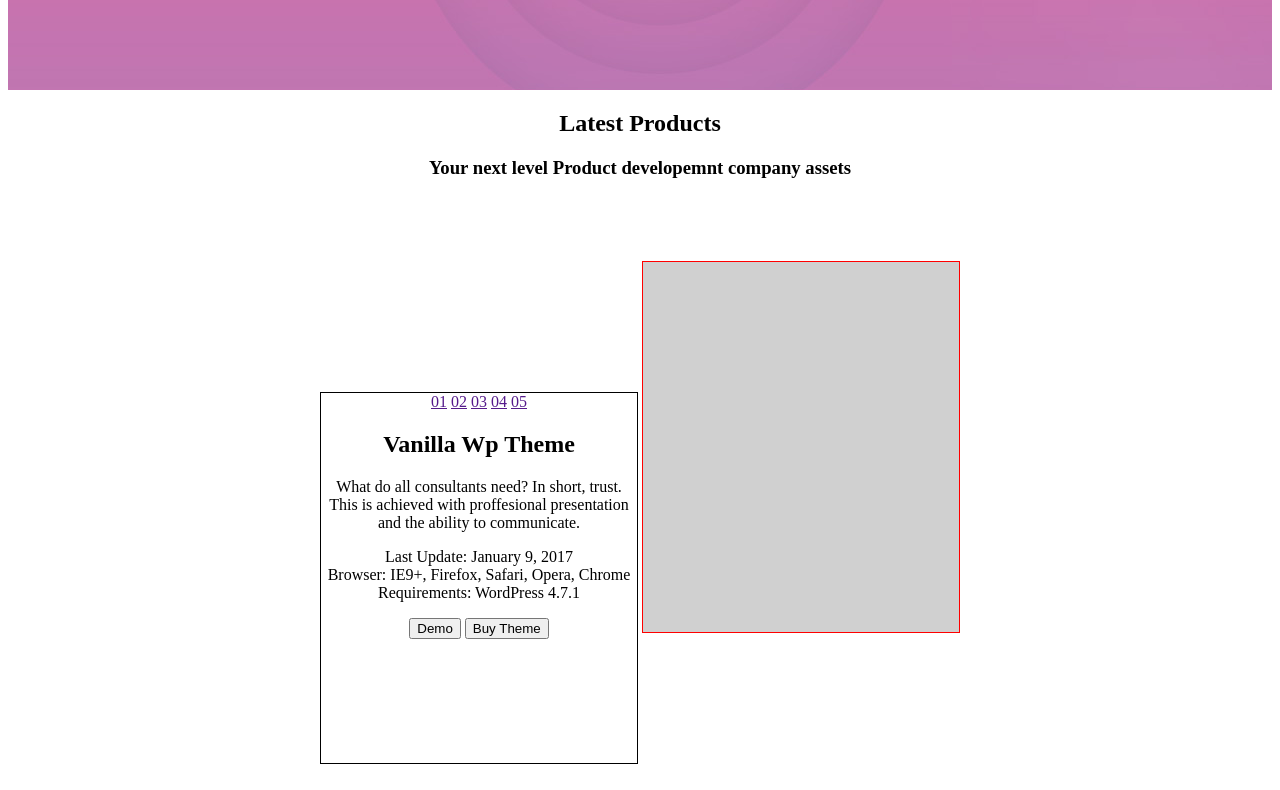
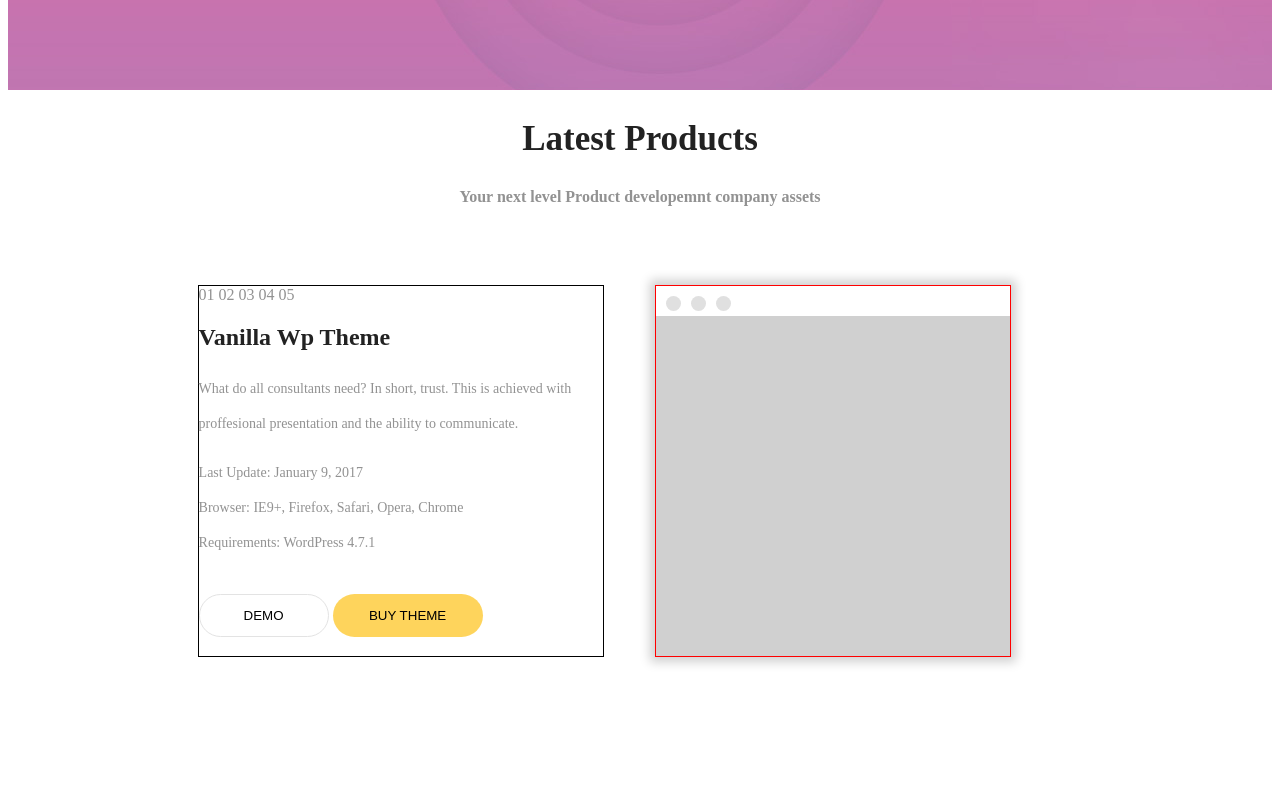
Before and after one commit to Kraidaiki/GeneralHomework, a plain HTML site: page Index.html in a window 1280 px wide. Shown: the part 2590-3380 px from the top of the page. Drawn offline with Linux system fonts and the light colour scheme; a web font is replaced by a local one.

Commit message:
Сделал секцию Products (осталось только подключить шрифты)

```diff
--- a/Index.html
+++ b/Index.html
@@ -2,7 +2,7 @@
 <html lang="en">
 <head>
 	<meta charset="UTF-8">
-	<title>GeneralHomework</title>
+	<title>OlinA GeneralHomeWork</title>
 	<link rel="stylesheet" href="css/style.css">
 	<link rel="stylesheet" href="fonts/Roboto Light.ttf">
 </head>
@@ -108,31 +108,25 @@
 		<h2>Latest Products</h2>
 		<h3>Your next level Product developemnt company assets</h3>
 		<div class="products_box_left">
-			<ul class="products_pagination">
-				<li>
-					<a href="">01</a>
-				</li>
-				<li>
-					<a href="">02</a>
-				</li>
-				<li>
-					<a href="">03</a>
-				</li>
-				<li>
-					<a href="">04</a>
-				</li>
-				<li>
-					<a href="">05</a>
-				</li>
-			</ul>
+			<div class="products_pagination">
+				<a href="">01</a>
+				<a href="">02</a>
+				<a href="">03</a>
+				<a href="">04</a>
+				<a href="">05</a>
+			</div>
 			<h2>Vanilla Wp Theme</h2>
 			<p>What do all consultants need? In short, trust. This is achieved with proffesional presentation and the ability to communicate.</p>
 			<p>Last Update: January 9, 2017<br>Browser: IE9+, Firefox, Safari, Opera, Chrome<br>Requirements: WordPress 4.7.1<br></p>
-			<button>Demo</button>
-			<button>Buy Theme</button>
+			<button class="poducts_btn_1">Demo</button>
+			<button class="poducts_btn_2">Buy Theme</button>
 		</div>
 		<div class="products_box_right">
-
+			<div class="products_box_right_slidebar">
+				<a href=""></a>
+				<a href=""></a>
+				<a href=""></a>
+			</div>
 		</div>
 	</section>
 	<!-----------------------------------SECTION NEWS------------------------------------>
--- a/css/style.css
+++ b/css/style.css
@@ -3,6 +3,9 @@
 	src: url('../fonts/Roboto Light.ttf');
 	font-weight: normal;
 	font-style: normal;
+}
+body {
+	color: #929292;
 }
 /* <------------HEADER-------------> */
 .header {					/*общий стиль хидер*/
@@ -300,28 +303,91 @@
 	background-color: #fff;
 	text-align: center;
 }
-
+.products > h2 {
+	color: #222222;
+	font-size: 35px;
+}
+.products h3 {
+	font-size: 16px;
+}
 .products_box_left {
-	display: inline-block;
 	height: 370px;
-	width: 25%;
+	width: 32%;
+	margin-top: 5%;
+	margin-left: 15%;
+	float: left;
 	border: 1px black solid;
-	margin-top: 5%;
 }
-.products_box_right {
-	display: inline-block;
-	height: 370px;
-	width: 25%;
-	border: 1px red solid;
-	margin-top: 5%;
-	background: #d0d0d0;
+.products_box_left > h2 {
+	text-align: left;
+	font-size: 24px;
+	color: #222222
+}
+.products_box_left > p {
+	text-align: left;
+	font-size: 14px;
+	line-height: 2.5;
 }
 .products_pagination {
 	margin: 0;
 	padding: 0;
+	text-align: left;
 }
-.products_pagination > li {
-	display: inline;
+.products_pagination  a {
+	text-decoration: none;
+	color: #929292;
+}
+.products_pagination  a:hover {
+	color: #ff6699;
+	text-decoration: underline;
+}
+.poducts_btn_1,
+.poducts_btn_2 {
+	display: block;
+	float: left;
+	height: 43px;
+	margin-top: 5%;
+	border-radius: 43px;
+	text-transform: uppercase;
+}
+.poducts_btn_1 {
+	width: 130px;
+	border: 1px #e3e3e3 solid;
+	background: #fff;
+}
+.poducts_btn_2 {
+	width: 150px;
+	margin-left: 1%;
+	background: #fed45c;
+	border: 0;
+}
+.products_box_right {
+	height: 370px;
+	width: 28%;
+	float: left;
+	border: 1px red solid;
+	margin-top: 5%;
+	margin-left: 4%;
+	background: #d0d0d0;
+	box-shadow: 0px 0px 10px 5px #d0d0d0;
+}
+.products_box_right_slidebar {
+	width: 100%;
+	height: 30px;
+	background: #fff;
+}
+.products_box_right_slidebar  a {
+	display: block;
+	float: left;
+	height: 15px;
+	width: 15px;
+	background: #e0e0e0;
+	border-radius: 50%;
+	margin-top: 10px;
+	margin-left: 10px;
+}
+.products_box_right_slidebar  a:hover {
+	background: red;
 }
 /* <---------SECTION NEWS----------> */
 .news {
```
